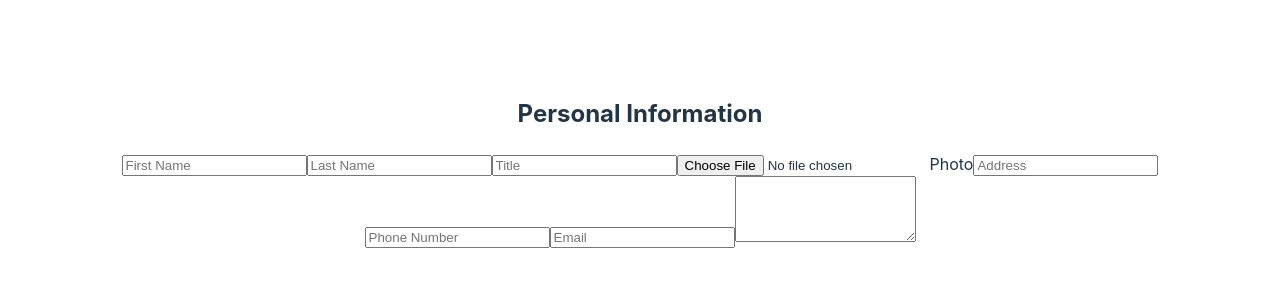
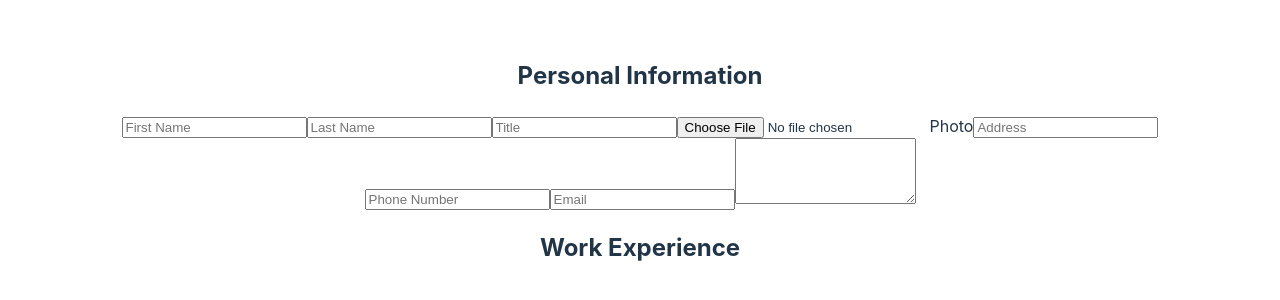
Before and after one commit to manny53365/cv-application, a React app: page / in a window 1280 px wide. Shown: the part 238-538 px from the top of the page. Built offline with nearby package versions, Linux system fonts and the light colour scheme; the HTML template or start-up script is replaced by a standard one.

Commit message:
added starter code for the work history component;

```diff
--- a/src/App.jsx
+++ b/src/App.jsx
@@ -1,12 +1,14 @@
 // import { useState } from 'react'
 import PersonalInfo from './components/PersonalInfo';
 import './App.css'
+import WorkExperience from './components/WorkExperience';
 
 function App() {
 
   return (
     <>
       <PersonalInfo />
+      <WorkExperience />
     </>
   )
 }
--- /dev/null
+++ b/src/components/WorkExperience.jsx
@@ -0,0 +1,9 @@
+import { useState } from 'react'
+
+export default function WorkExperience() {
+  return (
+    <div>
+        <h2>Work Experience</h2>
+    </div>
+  )
+};
```
